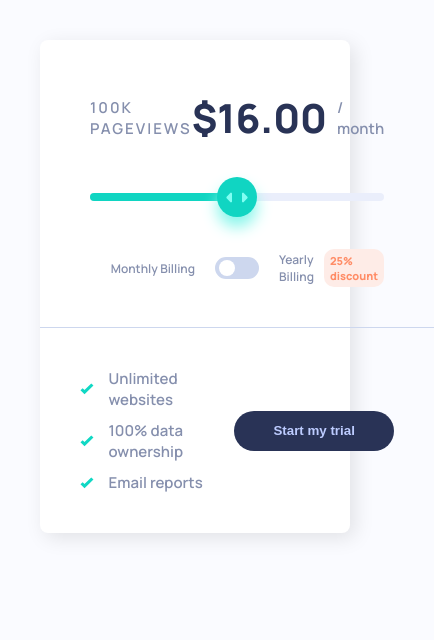
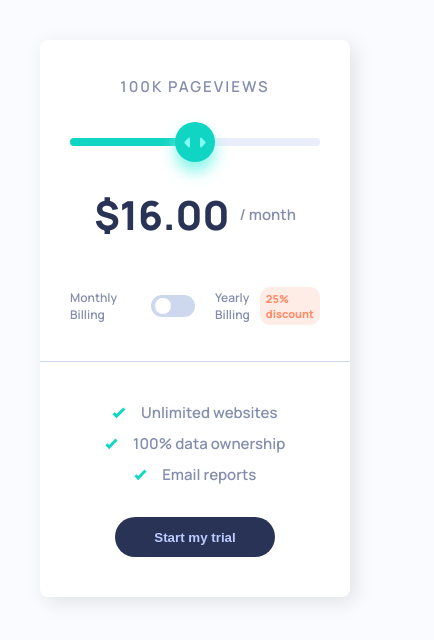
Before and after one commit to abinjohn123/interactive-pricing-component, a plain HTML site: page index.html in a window 390 px wide. Shown: the whole page, 434 px wide, since content can reach past the window. Drawn offline with Linux system fonts and the light colour scheme.

Commit message:
feat: basic mobile design

```diff
--- a/styles.css
+++ b/styles.css
@@ -190,7 +190,7 @@ body {
     justify-self: end;
 }
 
-/* Slider Style */
+/* Switch Style */
 .slider-container {
     position: relative;
     /* background-color: peachpuff; */
@@ -304,3 +304,39 @@ body {
 .btn-start:hover {
     color: var(--white);
 }
+
+/* RESPONSIVE DESIGN */
+@media only screen and (max-width: 600px) {
+    .card-top {
+        grid-template-columns: 1fr;
+        row-gap: 4.5rem;
+        padding: 3.6rem 3rem;
+    }
+
+    .card-bottom {
+        grid-template-columns: 1fr;
+        row-gap: 3.2rem;
+    }
+
+    .pageviews {
+        order: 0;
+        text-align: center;
+    }
+
+    .price-info {
+        order: 1;
+        justify-self: center;
+    }
+
+    .subscription-choice {
+        order: 2;
+    }
+
+    .perks>li {
+        justify-content: center;
+    }
+
+    .subscribe {
+        justify-self: center;
+    }
+}
```
